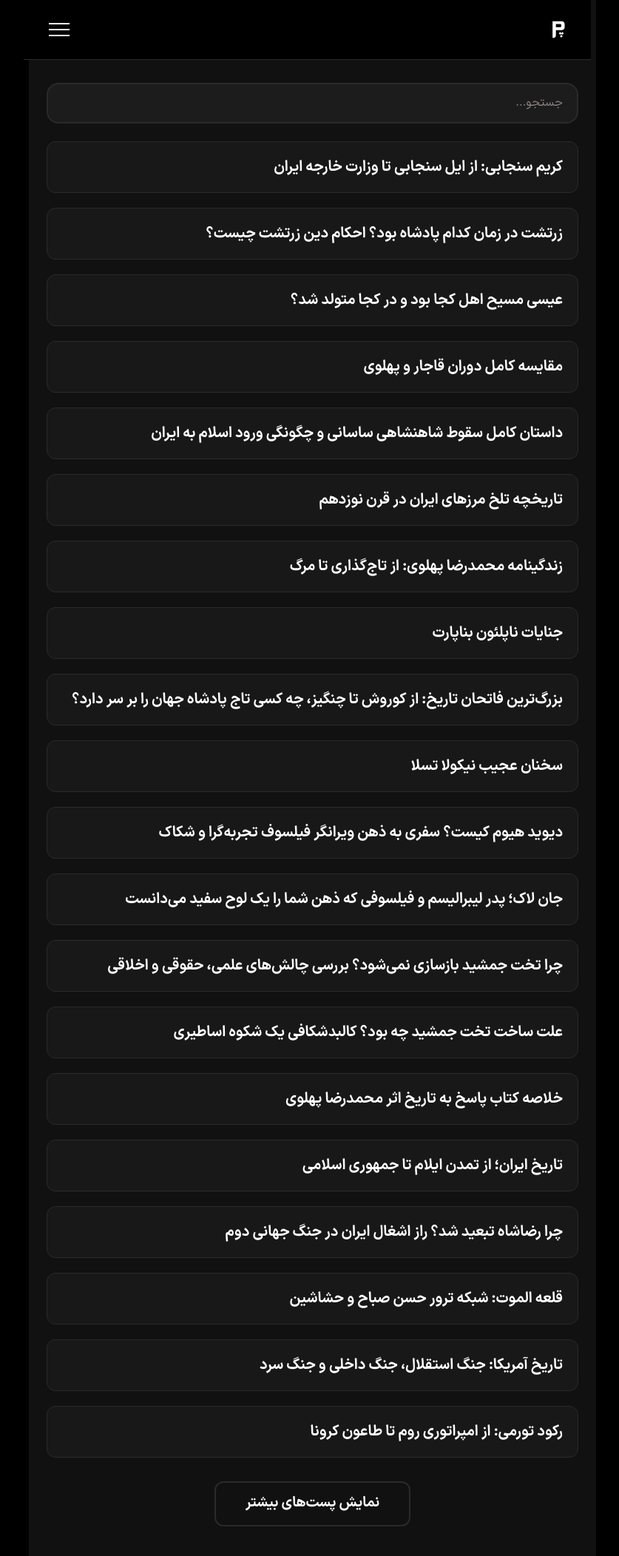
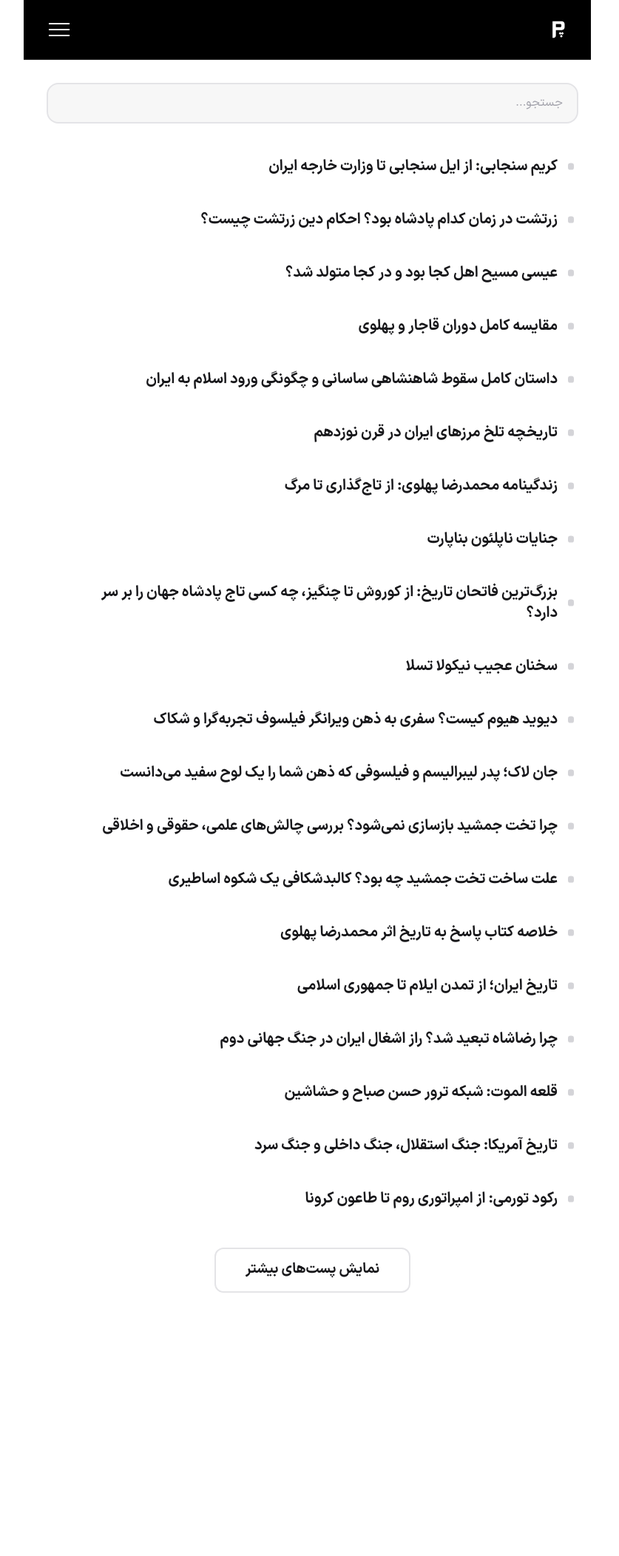
Before and after one commit to darkblog/darkblog.github.io, a Jekyll site: the page built from blog.html, in a window 1280 px wide. Shown: the whole page at 74% size, without its empty margins (210-1047 px from the left). Built offline with Jekyll 4.4.1, drawn with Linux system fonts in a browser that asks for light colours; after the commit the page ends 1788 px from its top, so only the background shows below that.

Commit message:
Update blog.html

```diff
--- a/blog.html
+++ b/blog.html
@@ -58,35 +58,36 @@
 <style>
 *,*::before,*::after { box-sizing: border-box; margin: 0; padding: 0; }
 [hidden] { display: none !important; }
-:root { --max-w: 767px; --header-h: 5rem; --fs-base: 1.125rem; --pad-x: clamp(1rem, 3vw, 1.5rem); --pad-x-lg: clamp(1rem, 3vw, 2rem); --bg-page: #000000; --bg-shell: #111111; --bg-card: #181818; --bg-elev: #1c1c1c; --border: #2a2a2a; --border-h: #3a3a3a; --text: #ffffff; --text-body: #f0ece6; --text-muted: #a8a29c; --text-dim: #8a8580; --accent: #2dd4bf; --accent-bg: rgba(45, 212, 191, 0.12); --accent-ring: rgba(45, 212, 191, 0.3); --r-sm: 0.5rem; --r-md: 0.75rem; --r-lg: 1rem; --dur: 0.25s; --dur-fast: 0.15s; --safe-r: env(safe-area-inset-right, 0px); --safe-l: env(safe-area-inset-left, 0px); --safe-b: env(safe-area-inset-bottom, 0px); color-scheme: dark; }
+:root { --max-w: 767px; --header-h: 5rem; --fs-base: 1.125rem; --pad-x: clamp(1rem, 3vw, 1.5rem); --pad-x-lg: clamp(1rem, 3vw, 2rem); --bg-page: #ffffff; --bg-shell: #ffffff; --bg-card: transparent; --bg-elev: #f7f7f7; --bg-fallback: #111111; --border: #e4e4e7; --border-h: #d4d4d8; --text: #18181b; --text-body: #3f3f46; --text-muted: #71717a; --text-dim: #a1a1aa; --accent: #0d9488; --accent-bg: rgba(13, 148, 136, 0.10); --accent-ring: rgba(13, 148, 136, 0.25); --header-bg: #000000; --header-border: #2a2a2a; --header-text: #ffffff; --header-accent: #2dd4bf; --r-sm: 0.5rem; --r-md: 0.75rem; --r-lg: 1rem; --dur: 0.25s; --dur-fast: 0.15s; --safe-r: env(safe-area-inset-right, 0px); --safe-l: env(safe-area-inset-left, 0px); --safe-b: env(safe-area-inset-bottom, 0px); color-scheme: light; }
 @font-face { font-family: 'vazir'; src: url('https://www.pasgah.org/blog.woff2') format('woff2'); font-weight: 100 900; font-style: normal; font-display: swap; }
 html { scrollbar-gutter: stable; scroll-padding-top: calc(var(--header-h) + 1rem); -webkit-text-size-adjust: 100%; }
 body { font-family: 'vazir', system-ui, -apple-system, 'Segoe UI', sans-serif; font-weight: 400; font-size: var(--fs-base); background-color: var(--bg-page); color: var(--text); line-height: 1.6; min-height: 100vh; min-height: 100dvh; display: flex; flex-direction: column; align-items: center; -webkit-font-smoothing: antialiased; -moz-osx-font-smoothing: grayscale; overflow-wrap: break-word; }
 .page-wrapper { max-width: var(--max-w); width: 100%; margin-inline: auto; display: flex; flex-direction: column; flex: 1; background-color: var(--bg-shell); position: relative; }
 main { flex: 1; }
 a:focus-visible, button:focus-visible, input:focus-visible, label:focus-visible, [tabindex]:focus-visible { outline: 3px solid var(--accent); outline-offset: 2px; }
+.site-header :focus-visible, .mobile-nav :focus-visible { outline-color: var(--header-accent); }
 .sr-only { position: absolute !important; width: 1px !important; height: 1px !important; padding: 0 !important; margin: -1px !important; overflow: hidden !important; clip: rect(0, 0, 0, 0) !important; clip-path: inset(50%) !important; white-space: nowrap !important; border: 0 !important; }
-.skip-link { position: absolute; inset-inline-start: 1rem; inset-block-start: 1rem; padding: 0.75rem 1.25rem; background: var(--accent); color: #000000; font-weight: 700; border-radius: var(--r-md); transform: translateY(-200%); transition: transform var(--dur-fast); z-index: 100; text-decoration: none; }
+.skip-link { position: absolute; inset-inline-start: 1rem; inset-block-start: 1rem; padding: 0.75rem 1.25rem; background: var(--accent); color: #ffffff; font-weight: 700; border-radius: var(--r-md); transform: translateY(-200%); transition: transform var(--dur-fast); z-index: 100; text-decoration: none; }
 .skip-link:focus { transform: translateY(0); }
-.site-header { position: fixed; inset-block-start: 0; inset-inline: 0; z-index: 50; background-color: var(--bg-page); border-block-end: 1px solid var(--border); max-width: var(--max-w); margin-inline: auto; width: 100%; }
+.site-header { position: fixed; inset-block-start: 0; inset-inline: 0; z-index: 50; background-color: var(--header-bg); border-block-end: 1px solid var(--header-border); max-width: var(--max-w); margin-inline: auto; width: 100%; }
 .header-inner { height: var(--header-h); display: flex; align-items: center; justify-content: space-between; padding-inline: max(var(--pad-x), var(--safe-r)) max(var(--pad-x), var(--safe-l)); }
-.brand { display: inline-flex; align-items: center; text-decoration: none; color: var(--text); flex-shrink: 0; min-width: 48px; min-height: 48px; }
+.brand { display: inline-flex; align-items: center; text-decoration: none; color: var(--header-text); flex-shrink: 0; min-width: 48px; min-height: 48px; }
 .brand img { height: 2.5rem; width: auto; display: block; }
 .hamburger { display: inline-flex; flex-direction: column; align-items: center; justify-content: center; gap: 0.375rem; background: none; border: 0; padding: 0; cursor: pointer; flex-shrink: 0; touch-action: manipulation; min-width: 48px; min-height: 48px; border-radius: 0.375rem; }
-.hamburger__bar { display: block; width: 1.75rem; height: 0.125rem; background-color: var(--text); transition: transform var(--dur), opacity var(--dur); }
-#menu-toggle:focus-visible ~ .site-header .hamburger { outline: 3px solid var(--accent); outline-offset: 2px; }
+.hamburger__bar { display: block; width: 1.75rem; height: 0.125rem; background-color: var(--header-text); transition: transform var(--dur), opacity var(--dur); }
+#menu-toggle:focus-visible ~ .site-header .hamburger { outline: 3px solid var(--header-accent); outline-offset: 2px; }
 #menu-toggle:checked ~ .site-header .hamburger .hamburger__bar:nth-child(1) { transform: translateY(0.5rem) rotate(45deg); }
 #menu-toggle:checked ~ .site-header .hamburger .hamburger__bar:nth-child(2) { opacity: 0; }
 #menu-toggle:checked ~ .site-header .hamburger .hamburger__bar:nth-child(3) { transform: translateY(-0.5rem) rotate(-45deg); }
 .mobile-nav-overlay { position: fixed; inset: 0; background-color: rgba(0, 0, 0, 0.6); backdrop-filter: blur(4px); -webkit-backdrop-filter: blur(4px); z-index: 48; opacity: 0; visibility: hidden; transition: opacity var(--dur), visibility 0s var(--dur); cursor: pointer; }
 #menu-toggle:checked ~ .mobile-nav-overlay { opacity: 1; visibility: visible; transition: opacity var(--dur), visibility 0s; }
-.mobile-nav { position: fixed; inset-block: 0; inset-inline-start: max(0px, calc((100% - var(--max-w)) / 2)); inset-inline-end: auto; width: min(300px, 80vw); background-color: var(--bg-page); padding-block: calc(var(--header-h) + 1.75rem) max(2rem, var(--safe-b)); padding-inline: max(var(--pad-x-lg), var(--safe-r)) max(var(--pad-x-lg), var(--safe-l)); z-index: 49; overflow-y: auto; overscroll-behavior: contain; box-shadow: -8px 0 30px rgba(0, 0, 0, 0.3); transform: translateX(100%); visibility: hidden; transition: transform var(--dur), visibility 0s var(--dur); -ms-overflow-style: none; scrollbar-width: none; }
+.mobile-nav { position: fixed; inset-block: 0; inset-inline-start: max(0px, calc((100% - var(--max-w)) / 2)); inset-inline-end: auto; width: min(300px, 80vw); background-color: var(--header-bg); padding-block: calc(var(--header-h) + 1.75rem) max(2rem, var(--safe-b)); padding-inline: max(var(--pad-x-lg), var(--safe-r)) max(var(--pad-x-lg), var(--safe-l)); z-index: 49; overflow-y: auto; overscroll-behavior: contain; box-shadow: -8px 0 30px rgba(0, 0, 0, 0.3); transform: translateX(100%); visibility: hidden; transition: transform var(--dur), visibility 0s var(--dur); -ms-overflow-style: none; scrollbar-width: none; }
 .mobile-nav::-webkit-scrollbar { display: none; }
 #menu-toggle:checked ~ .mobile-nav { transform: translateX(0); visibility: visible; transition: transform var(--dur), visibility 0s; }
 html:has(#menu-toggle:checked), html.nav-open { overflow: hidden; }
 .mobile-nav ul { display: flex; flex-direction: column; gap: 1.75rem; list-style: none; padding: 0; margin: 0; }
-.mobile-nav a { color: var(--text); text-decoration: none; display: flex; align-items: center; padding: 0.75rem 0; border-block-end: 1px solid rgba(255, 255, 255, 0.05); min-height: 48px; transition: color var(--dur); }
-.mobile-nav a:hover, .mobile-nav a:focus-visible { color: var(--accent); }
+.mobile-nav a { color: var(--header-text); text-decoration: none; display: flex; align-items: center; padding: 0.75rem 0; border-block-end: 1px solid rgba(255, 255, 255, 0.05); min-height: 48px; transition: color var(--dur); }
+.mobile-nav a:hover, .mobile-nav a:focus-visible { color: var(--header-accent); }
 .main-content { padding-block: calc(var(--header-h) + 2rem) 2.5rem; padding-inline: max(var(--pad-x), var(--safe-r)) max(var(--pad-x), var(--safe-l)); background-color: var(--bg-shell); }
 .live-search-wrapper { position: relative; margin-block-end: 1.5rem; width: 100%; }
 .live-search-input { width: 100%; padding-block: 0.8rem; padding-inline: 1.2rem 3.5rem; font: inherit; font-size: 1rem; border: 2px solid var(--border); border-radius: var(--r-lg); background-color: var(--bg-elev); color: var(--text-body); min-height: 48px; -webkit-appearance: none; appearance: none; }
@@ -96,32 +97,31 @@
 .live-search-input::-webkit-search-cancel-button, .live-search-input::-webkit-search-decoration { -webkit-appearance: none; appearance: none; }
 .search-clear-btn { position: absolute; inset-inline-end: 0.5rem; inset-block-start: 50%; transform: translateY(-50%); background: transparent; border: 0; color: var(--text-dim); font-size: 1.5rem; line-height: 1; cursor: pointer; min-width: 44px; min-height: 44px; border-radius: 50%; display: inline-flex; align-items: center; justify-content: center; transition: color var(--dur), background-color var(--dur); }
 .search-clear-btn:hover { color: var(--text-body); background: var(--border); }
-.live-search-results { position: absolute; inset-block-start: calc(100% + 0.5rem); inset-inline: 0; background-color: var(--bg-elev); border: 1px solid var(--border); border-radius: var(--r-lg); overflow-y: auto; overscroll-behavior: contain; max-height: 60vh; z-index: 20; list-style: none; padding: 0; margin: 0; box-shadow: 0 8px 30px rgba(0, 0, 0, 0.4); }
+.live-search-results { position: absolute; inset-block-start: calc(100% + 0.5rem); inset-inline: 0; background-color: var(--bg-elev); border: 1px solid var(--border); border-radius: var(--r-lg); overflow-y: auto; overscroll-behavior: contain; max-height: 60vh; z-index: 20; list-style: none; padding: 0; margin: 0; box-shadow: 0 8px 30px rgba(0, 0, 0, 0.12); }
 .live-search-results li { border-block-end: 1px solid var(--border); list-style: none; }
 .live-search-results li:last-child { border-block-end: none; }
 .live-search-results a { color: var(--text-body); text-decoration: none; display: flex; align-items: center; font-size: 0.95rem; padding: 0.8rem 1.2rem; min-height: 48px; transition: color var(--dur), background-color var(--dur); }
-.live-search-results a:hover, .live-search-results a:focus-visible { color: var(--accent); background-color: rgba(255, 255, 255, 0.03); }
+.live-search-results a:hover, .live-search-results a:focus-visible { color: var(--accent); background-color: rgba(0, 0, 0, 0.04); }
 .live-search-results li[aria-selected="true"] a { color: var(--accent); background-color: var(--accent-bg); }
 .live-search-results .no-result { color: var(--text-muted); padding: 1rem 1.2rem; text-align: center; display: flex; align-items: center; justify-content: center; min-height: 48px; }
 .live-search-results .more-result a { justify-content: center; color: var(--text-muted); font-size: 0.9rem; }
-.posts-list { list-style: none; padding: 0; margin: 0; display: flex; flex-direction: column; gap: 1.25rem; }
-.posts-list li { position: relative; border-radius: var(--r-md); background-color: var(--bg-card); border: 1px solid var(--border); transition: background-color var(--dur), border-color var(--dur), box-shadow var(--dur), transform var(--dur); }
-.posts-list li::before { content: ''; position: absolute; inset-inline-start: 0; inset-block-start: 50%; transform: translateY(-50%) scaleY(0); width: 4px; height: 2rem; background-color: var(--accent); border-start-start-radius: 4px; border-end-start-radius: 4px; opacity: 0; transition: opacity var(--dur), transform var(--dur); z-index: 1; pointer-events: none; }
-.posts-list li:hover::before, .posts-list li:focus-within::before { opacity: 1; transform: translateY(-50%) scaleY(1); }
-.posts-list li a { text-decoration: none; color: var(--text); display: flex; align-items: center; font-size: 1.25rem; font-weight: 700; line-height: 1.4; min-height: 48px; padding: 1.25rem; width: 100%; border-radius: inherit; transition: color var(--dur); }
+.posts-list { list-style: none; padding: 0; margin: 0; display: flex; flex-direction: column; gap: 0.25rem; }
+.posts-list li { position: relative; border-radius: var(--r-md); background-color: transparent; border: 0; }
+.posts-list li::before { content: ''; position: absolute; inset-inline-start: 0.35rem; inset-block-start: 50%; transform: translateY(-50%); width: 0.55rem; height: 0.55rem; background-color: var(--border-h); border-radius: 0.2rem; transition: background-color var(--dur), transform var(--dur), box-shadow var(--dur); z-index: 1; pointer-events: none; }
+.posts-list li:hover::before, .posts-list li:focus-within::before { background-color: var(--accent); transform: translateY(-50%) scale(1.2); box-shadow: 0 0 0 4px var(--accent-bg); }
+.posts-list li a { text-decoration: none; color: var(--text); display: flex; align-items: center; font-size: 1.25rem; font-weight: 700; line-height: 1.4; min-height: 48px; padding: 1.25rem 1.75rem; width: 100%; border-radius: inherit; transition: color var(--dur); }
 .posts-list li:hover a, .posts-list li:focus-within a { color: var(--accent); }
 .load-more-wrap { display: flex; justify-content: center; margin-block-start: 2rem; }
 .load-more-btn { font-family: inherit; display: inline-flex; align-items: center; justify-content: center; padding: 0.8rem 2.5rem; background-color: transparent; color: var(--text); text-decoration: none; font-weight: 700; font-size: 1.2rem; border-radius: var(--r-md); border: 2px solid var(--border); transition: background-color var(--dur), transform var(--dur-fast), border-color var(--dur), color var(--dur); min-height: 48px; cursor: pointer; }
 .load-more-btn:hover { background-color: var(--accent-bg); border-color: var(--accent); color: var(--accent); transform: scale(1.02); }
 .load-more-btn:active { transform: scale(0.97); color: var(--accent); }
-@media (hover: hover) { .posts-list li:hover { background-color: var(--bg-elev); border-color: var(--border-h); box-shadow: 0 8px 20px rgba(0, 0, 0, 0.35); transform: translateY(-2px); } }
 @media (prefers-reduced-motion: reduce) { *, *::before, *::after { animation-duration: 0.01ms !important; animation-iteration-count: 1 !important; transition-duration: 0.01ms !important; scroll-behavior: auto !important; } }
 </style>
 </head>
 <body>
 <a class="skip-link" href="#main">پرش به محتوا</a>
 <div class="page-wrapper">
-  <input type="checkbox" id="menu-toggle" class="sr-only" autocomplete="off" aria-label="باز و بسته کردن منو">
+  <input type="checkbox" id="menu-toggle" class="sr-only" aria-label="باز و بسته کردن منو">
   <header class="site-header">
     <div class="header-inner">
       <a href="https://www.pasgah.org/" class="brand" aria-label="صفحه اصلی پاسگاه">
@@ -147,7 +147,7 @@
       <input type="search" id="liveSearch" name="q" class="live-search-input" placeholder="جستجو..." autocomplete="off" autocorrect="off" spellcheck="false" enterkeyhint="search" role="combobox" aria-expanded="false" aria-controls="liveSearchResults" aria-autocomplete="list" aria-haspopup="listbox">
       <button type="button" id="searchClearBtn" class="search-clear-btn" aria-label="پاک کردن جستجو" hidden><span aria-hidden="true">×</span></button>
       <ul class="live-search-results" id="liveSearchResults" role="listbox" aria-label="نتایج جستجو" hidden></ul>
-      <div id="liveSearchStatus" class="sr-only" role="status" aria-live="polite"></div>
+      <div id="liveSearchStatus" class="sr-only" role="status"></div>
     </form>
     <h2 class="sr-only">آرشیو پست‌های پاسگاه</h2>
     <ul class="posts-list" id="postsList" role="list">
```
